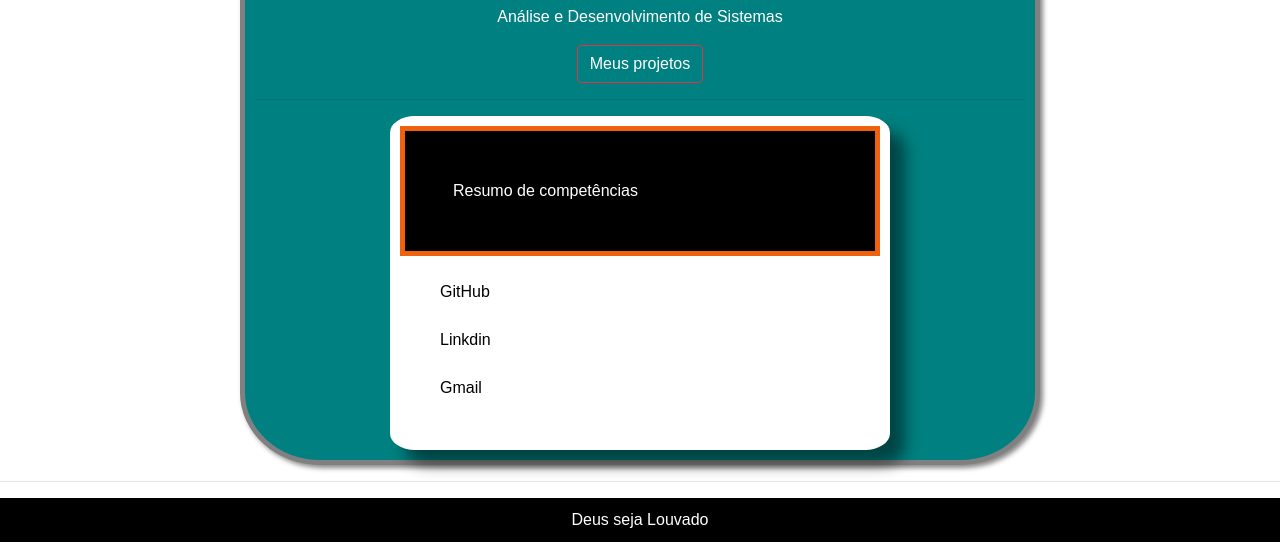
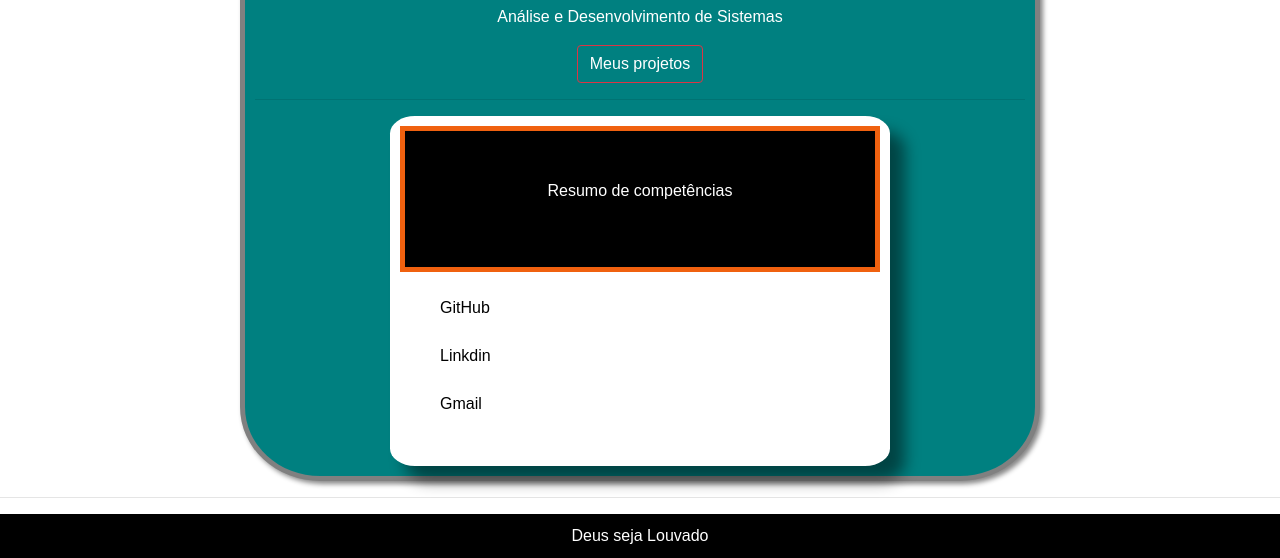
Before and after one commit to Josewesley2020/PORTFOLIO, a plain HTML site: page index.html in a window 1280 px wide. Shown: the part 359-917 px from the top of the page. Drawn offline with nearby package versions, Linux system fonts and the light colour scheme.

Commit message:
Adiciona tag <p> para texto Resumo de competências.

```diff
--- a/index.html
+++ b/index.html
@@ -28,7 +28,7 @@
         <hr>
         <div class="caixaconteudo">
             <nav id="resumo" class="cmd">
-                Resumo de competências
+               <p>Resumo de competências</p>
             </nav>
             <br>
             <ul>
```
